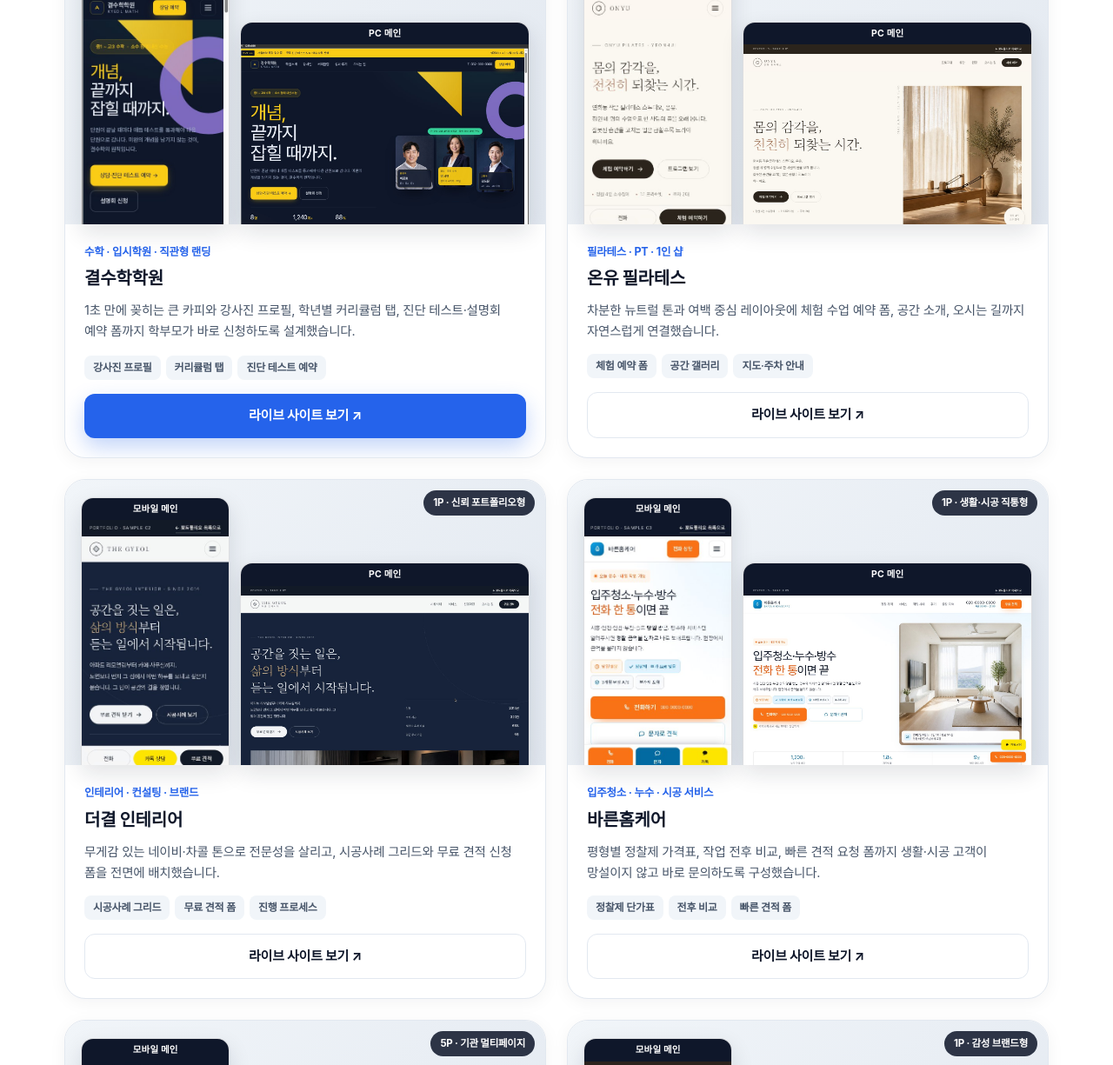
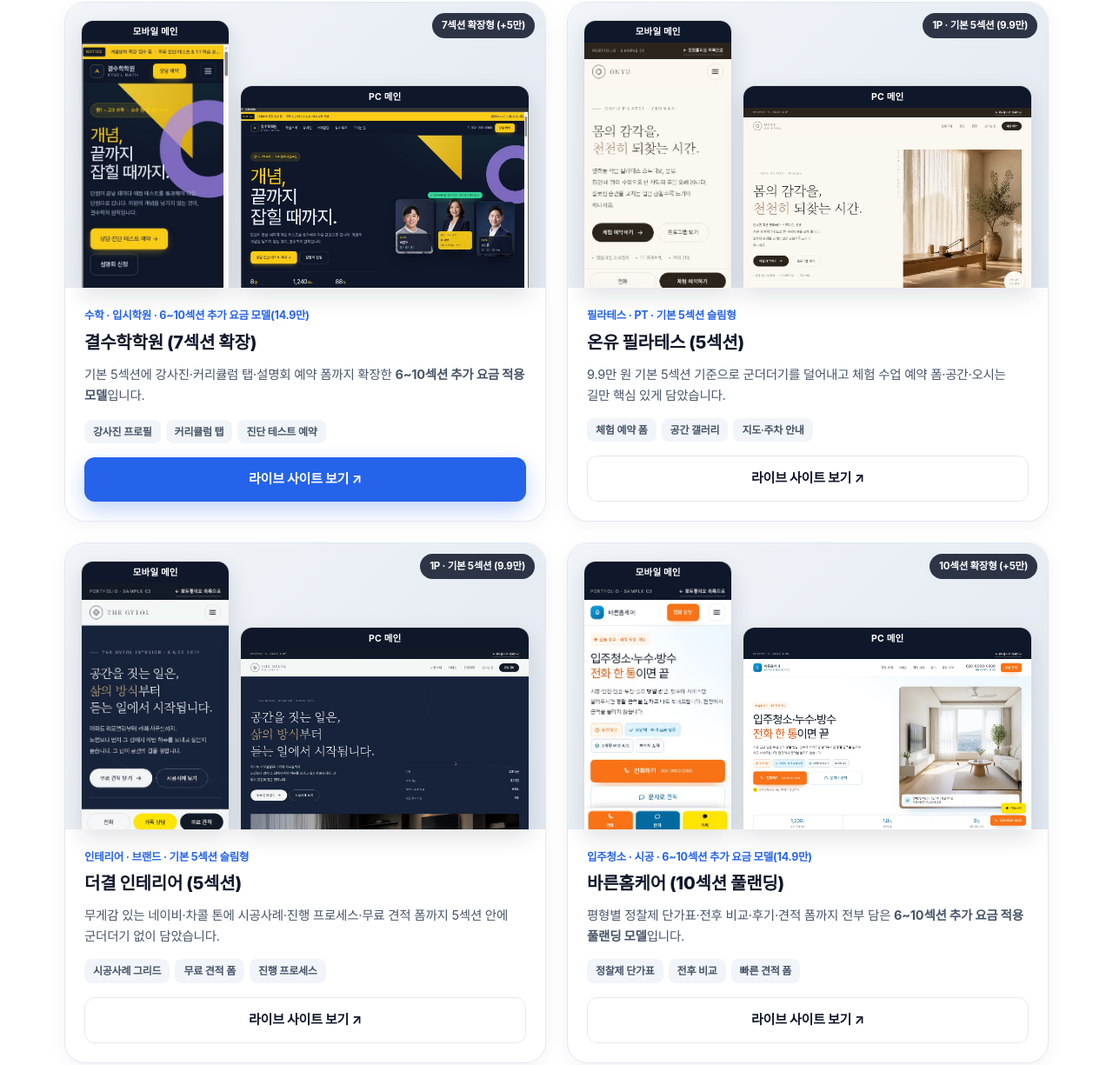
Before and after one commit to eunbi061800-lgtm/eunbi061800-lgtm.github.io, a plain HTML site: page index.html in a window 1280 px wide. Shown: the part 2226-3451 px from the top of the page at 87% size. Drawn offline with Linux system fonts and the light colour scheme; a web font is replaced by a local one.

Commit message:
Update pricing to 5 sections base + 6-10 section expansion option and label portfolio cards

```diff
--- a/index.html
+++ b/index.html
@@ -152,7 +152,8 @@
           <div class="price-target">추천: 1인 샵 · 필라테스/PT · 광고용 랜딩</div>
           <p class="price-desc">아임웹 · 유지비 0원 자체 코딩 선택 가능<br><span class="price-subnote">(자료 전달 시 당일 1차 시안)</span></p>
           <ul class="price-list">
-            <li>원페이지 6~7섹션 맞춤 디자인</li>
+            <li><strong>원페이지 기본 5섹션</strong> 맞춤 디자인</li>
+            <li>6~10섹션 확장 시 +50,000원 (14.9만)</li>
             <li>PC + 390px 모바일 직접 검수</li>
             <li>구글·네이버 등록 증빙 4종 기본</li>
             <li>AI 검색(GEO) 텍스트 구조화</li>
@@ -209,6 +210,7 @@
           <ul class="cost-list">
             <li><span class="cost-label">아임웹 선택 시</span><span>도메인(연 2만 원대) + 아임웹 호스팅(월 2만 원대~) 고객 계정 직접 결제</span></li>
             <li><span class="cost-label">자체 코딩 선택</span><span>도메인(연 2만 원대) 외 <strong>월 호스팅 비용 0원</strong></span></li>
+            <li><span class="cost-label">섹션 확장(1P)</span><span>기본 5섹션 초과 시 <strong>6~10섹션 확장 +50,000원 (총 149,000원)</strong></span></li>
             <li><span class="cost-label">급행(빠른 작업)</span><span>STANDARD +2만 원(1일) · DELUXE +4만 원(2일) · PREMIUM +4만 원(3일)</span></li>
           </ul>
         </div>
@@ -243,7 +245,7 @@
         <!-- 1. Math Academy -->
         <article class="work-card reveal" data-category="onepage">
           <div class="dual-stage">
-            <span class="work-badge">NEW · 직관 집중형</span>
+            <span class="work-badge">7섹션 확장형 (+5만)</span>
             <div class="device-frame">
               <div class="device-label">모바일 메인</div>
               <img src="assets/img/previews/math-academy-mo.jpg" alt="결수학학원 모바일 메인 화면" loading="lazy">
@@ -254,9 +256,9 @@
             </div>
           </div>
           <div class="work-body">
-            <span class="work-meta">수학 · 입시학원 · 직관형 랜딩</span>
-            <h3>결수학학원</h3>
-            <p>1초 만에 꽂히는 큰 카피와 강사진 프로필, 학년별 커리큘럼 탭, 진단 테스트·설명회 예약 폼까지 학부모가 바로 신청하도록 설계했습니다.</p>
+            <span class="work-meta">수학 · 입시학원 · 6~10섹션 추가 요금 모델(14.9만)</span>
+            <h3>결수학학원 (7섹션 확장)</h3>
+            <p>기본 5섹션에 강사진·커리큘럼 탭·설명회 예약 폼까지 확장한 <strong>6~10섹션 추가 요금 적용 모델</strong>입니다.</p>
             <div class="tag-list">
               <span class="tag">강사진 프로필</span>
               <span class="tag">커리큘럼 탭</span>
@@ -271,7 +273,7 @@
         <!-- 2. Pilates -->
         <article class="work-card reveal" data-category="onepage">
           <div class="dual-stage">
-            <span class="work-badge">1P · 감성 미니멀형</span>
+            <span class="work-badge">1P · 기본 5섹션 (9.9만)</span>
             <div class="device-frame">
               <div class="device-label">모바일 메인</div>
               <img src="assets/img/previews/pilates-mo.jpg" alt="온유 필라테스 모바일 메인 화면" loading="lazy">
@@ -282,9 +284,9 @@
             </div>
           </div>
           <div class="work-body">
-            <span class="work-meta">필라테스 · PT · 1인 샵</span>
-            <h3>온유 필라테스</h3>
-            <p>차분한 뉴트럴 톤과 여백 중심 레이아웃에 체험 수업 예약 폼, 공간 소개, 오시는 길까지 자연스럽게 연결했습니다.</p>
+            <span class="work-meta">필라테스 · PT · 기본 5섹션 슬림형</span>
+            <h3>온유 필라테스 (5섹션)</h3>
+            <p>9.9만 원 기본 5섹션 기준으로 군더더기를 덜어내고 체험 수업 예약 폼·공간·오시는 길만 핵심 있게 담았습니다.</p>
             <div class="tag-list">
               <span class="tag">체험 예약 폼</span>
               <span class="tag">공간 갤러리</span>
@@ -299,7 +301,7 @@
         <!-- 3. Interior -->
         <article class="work-card reveal" data-category="onepage">
           <div class="dual-stage">
-            <span class="work-badge">1P · 신뢰 포트폴리오형</span>
+            <span class="work-badge">1P · 기본 5섹션 (9.9만)</span>
             <div class="device-frame">
               <div class="device-label">모바일 메인</div>
               <img src="assets/img/previews/interior-mo.jpg" alt="더결 인테리어 모바일 메인 화면" loading="lazy">
@@ -310,9 +312,9 @@
             </div>
           </div>
           <div class="work-body">
-            <span class="work-meta">인테리어 · 컨설팅 · 브랜드</span>
-            <h3>더결 인테리어</h3>
-            <p>무게감 있는 네이비·차콜 톤으로 전문성을 살리고, 시공사례 그리드와 무료 견적 신청 폼을 전면에 배치했습니다.</p>
+            <span class="work-meta">인테리어 · 브랜드 · 기본 5섹션 슬림형</span>
+            <h3>더결 인테리어 (5섹션)</h3>
+            <p>무게감 있는 네이비·차콜 톤에 시공사례·진행 프로세스·무료 견적 폼까지 5섹션 안에 군더더기 없이 담았습니다.</p>
             <div class="tag-list">
               <span class="tag">시공사례 그리드</span>
               <span class="tag">무료 견적 폼</span>
@@ -327,7 +329,7 @@
         <!-- 4. Cleaning -->
         <article class="work-card reveal" data-category="onepage">
           <div class="dual-stage">
-            <span class="work-badge">1P · 생활·시공 직통형</span>
+            <span class="work-badge">10섹션 확장형 (+5만)</span>
             <div class="device-frame">
               <div class="device-label">모바일 메인</div>
               <img src="assets/img/previews/cleaning-mo.jpg" alt="바른홈케어 모바일 메인 화면" loading="lazy">
@@ -338,9 +340,9 @@
             </div>
           </div>
           <div class="work-body">
-            <span class="work-meta">입주청소 · 누수 · 시공 서비스</span>
-            <h3>바른홈케어</h3>
-            <p>평형별 정찰제 가격표, 작업 전후 비교, 빠른 견적 요청 폼까지 생활·시공 고객이 망설이지 않고 바로 문의하도록 구성했습니다.</p>
+            <span class="work-meta">입주청소 · 시공 · 6~10섹션 추가 요금 모델(14.9만)</span>
+            <h3>바른홈케어 (10섹션 풀랜딩)</h3>
+            <p>평형별 정찰제 단가표·전후 비교·후기·견적 폼까지 전부 담은 <strong>6~10섹션 추가 요금 적용 풀랜딩 모델</strong>입니다.</p>
             <div class="tag-list">
               <span class="tag">정찰제 단가표</span>
               <span class="tag">전후 비교</span>
@@ -383,7 +385,7 @@
         <!-- 6. Cafe -->
         <article class="work-card reveal" data-category="onepage">
           <div class="dual-stage">
-            <span class="work-badge">1P · 감성 브랜드형</span>
+            <span class="work-badge">1P · 기본 5섹션 (9.9만)</span>
             <div class="device-frame">
               <div class="device-label">모바일 메인</div>
               <img src="assets/img/previews/cafe-mo.jpg" alt="밀과 아침 카페 모바일 메인 화면" loading="lazy">
@@ -394,9 +396,9 @@
             </div>
           </div>
           <div class="work-body">
-            <span class="work-meta">카페 · 베이커리 · F&amp;B</span>
-            <h3>밀과 아침</h3>
-            <p>크림·에스프레소 톤으로 매장 분위기를 먼저 전하고, 오븐 시간 안내·메뉴 탭·단체 주문 예약 폼까지 한 페이지에 담았습니다.</p>
+            <span class="work-meta">카페 · 베이커리 · 기본 5섹션 슬림형</span>
+            <h3>밀과 아침 (5섹션)</h3>
+            <p>크림·에스프레소 톤으로 매장 분위기를 전하고, 시그니처 메뉴·단체 주문 폼·영업시간까지 5섹션에 압축했습니다.</p>
             <div class="tag-list">
               <span class="tag">탭 메뉴판</span>
               <span class="tag">단체 주문 폼</span>
```
